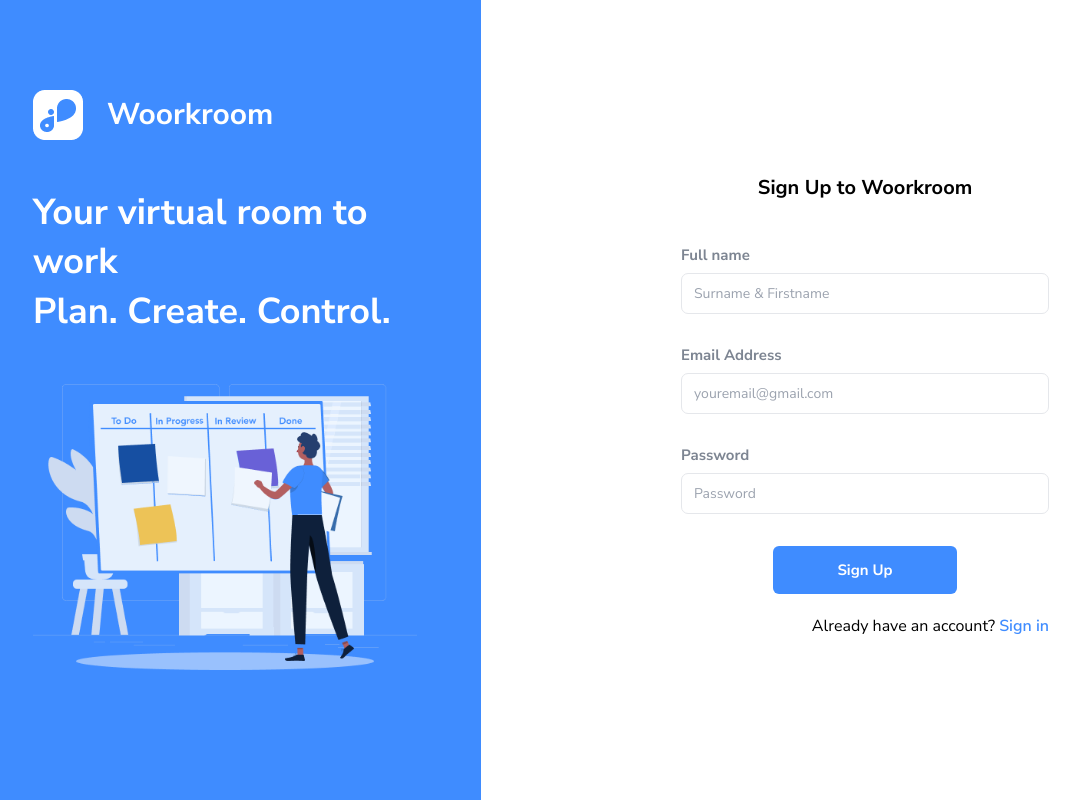
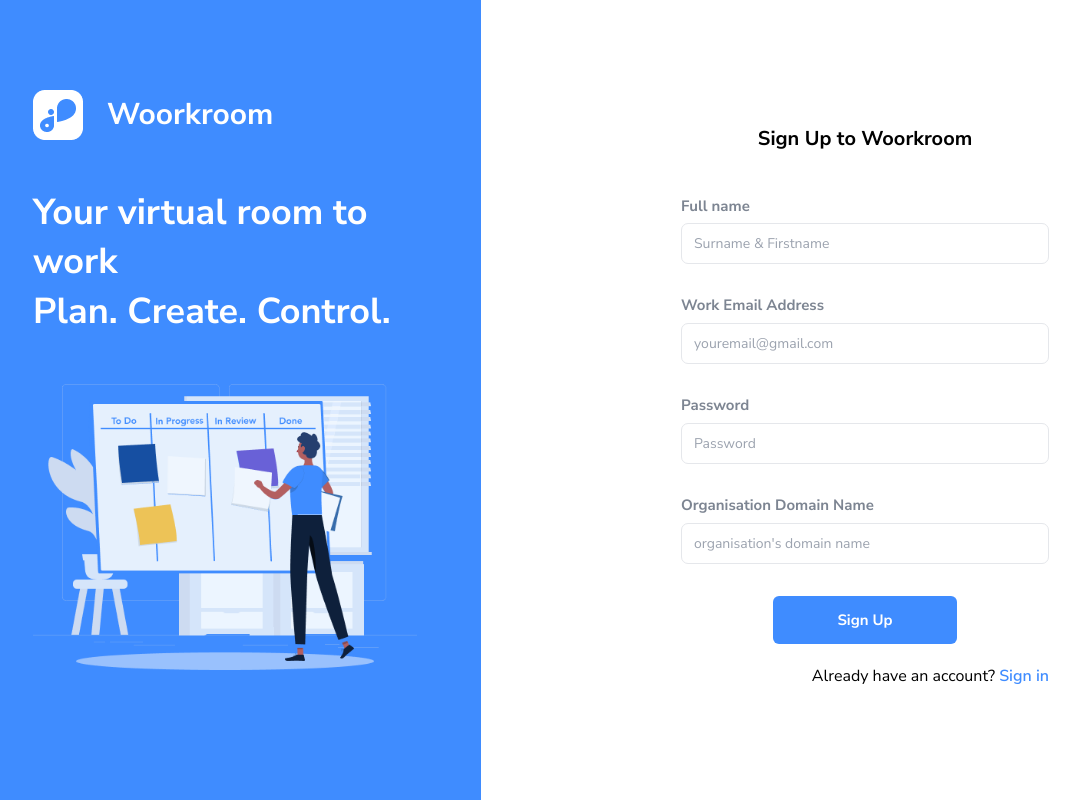
Before and after one commit to princeemeka965/woorkroom, a Next.js app: page /register in a window 1280 px wide. Shown: the whole page, without its empty margins (31-1111 px from the left). Built offline with nearby package versions, Linux system fonts and the light colour scheme.

Commit message:
changes to login and sign up

```diff
--- a/src/app/page.js
+++ b/src/app/page.js
@@ -6,13 +6,15 @@ import { useForm, Controller } from 'react-hook-form';
 import { useState } from "react";
 import Link from "next/link";
 import AuthLayout from "@/components/AuthLayout";
+import { loginAccount } from "@/services/authentication/api";
+import { toast } from "react-toastify";
 
 export default function Home() {
   const { control, handleSubmit } = useForm();
   const [errorEmail, setEmailError] = useState(false);
   const [errorPassword, setPasswordError] = useState(false);
 
-  const onSubmit = (data) => {
+  const onSubmit = async(data) => {
     if (data.email === '') {
       setEmailError(true);
     }
@@ -26,6 +28,19 @@ export default function Home() {
     else {
       setPasswordError(false)
     }
+
+    if (data.password !== '' && data.email !== "") {
+      const result = await loginAccount({password: data.password, email: data.email});
+      toast.success(result.message);
+
+      if (result.status) {
+        console.log(result.lynchpin);
+       /* const payload = { name: data.fullNames, email: data.email, password: data.password, orgDomain: data.domain };
+        dispatch(SET_USER_DATA(payload));
+        router.push('/register/verify-account') */
+      }
+    }
+
   }
 
   return (
--- a/src/app/register/page.js
+++ b/src/app/register/page.js
@@ -6,7 +6,7 @@ import AuthLayout from "@/components/AuthLayout";
 import { useState } from "react";
 import Link from "next/link";
 import Input from "@/components/Input";
-import { validateEmail } from "@/services/api";
+import { validateEmail } from "@/services/authentication/api";
 import { toast } from "react-toastify";
 import { useDispatch } from "react-redux";
 import { SET_USER_DATA } from "@/reducers/usersSlice";
@@ -17,6 +17,7 @@ export default function Register() {
     const [errorNames, setErrorNames] = useState(false);
     const [errorEmail, setEmailError] = useState(false);
     const [errorPassword, setPasswordError] = useState(false);
+    const [errorDomain, setDomainError] = useState(false);
 
     const dispatch = useDispatch();
 
@@ -44,12 +45,19 @@ export default function Register() {
             setPasswordError(false)
         }
 
-        if (data.fullNames !== '' && data.email !== "" && data.password !== "") {
+        if (data.domain === '') {
+            setDomainError(true)
+        }
+        else {
+            setDomainError(false);
+        }
+
+        if (data.fullNames !== '' && data.email !== "" && data.password !== "" && data.domain !== "") {
             const result = await validateEmail({ email: data.email });
             toast.success(result.message);
 
-            if (result.message) {
-                const payload = { name: data.fullNames, email: data.email, password: data.password };
+            if (result.status) {
+                const payload = { name: data.fullNames, email: data.email, password: data.password, orgDomain: data.domain };
                 dispatch(SET_USER_DATA(payload));
                 router.push('/register/verify-account')
             }
@@ -91,7 +99,7 @@ export default function Register() {
                                     variant="w-full"
                                     type="email"
                                     placeholder="youremail@gmail.com"
-                                    label="Email Address"
+                                    label="Work Email Address"
                                     labelClass="text-woorkDGrey font-bold"
                                     errors={errorEmail}
                                 />}
@@ -110,6 +118,22 @@ export default function Register() {
                                     label="Password"
                                     labelClass="text-woorkDGrey font-bold"
                                     errors={errorPassword}
+                                />}
+                            />
+
+                            <Controller
+                                name="domain"
+                                control={control}
+                                defaultValue=""
+                                render={({ field }) => <Input
+                                    {...field}
+                                    name="domain"
+                                    variant="w-full"
+                                    type="text"
+                                    placeholder="organisation's domain name"
+                                    label="Organisation Domain Name"
+                                    labelClass="text-woorkDGrey font-bold"
+                                    errors={errorDomain}
                                 />}
                             />
 
--- a/src/app/register/verify-account/page.js
+++ b/src/app/register/verify-account/page.js
@@ -1,7 +1,7 @@
 "use client";
 
 import AuthLayout from "@/components/AuthLayout";
-import { createAccount, verifyOTP } from "@/services/api";
+import { createAccount, verifyOTP } from "@/services/authentication/api";
 import { Button } from "@material-tailwind/react";
 import { useRouter } from "next/navigation";
 import { useState } from "react";
@@ -18,10 +18,12 @@ export default function VerifyAccount() {
     const handleSubmit = async () => {
         const response = await verifyOTP({ email: userDetails.user.email, token: otp });
 
-        if (response.status === 200) {
+        console.log(response)
+
+        if (response.status) {
             const account_creation = await createAccount(userDetails.user);
 
-            if (account_creation.status === 200) {
+            if (account_creation.status) {
                 toast.success(account_creation.message);
                // router.push('/dashboard')
             }
@@ -30,7 +32,7 @@ export default function VerifyAccount() {
             }
         }
         else {
-            toast.error(response.response.data.message)
+           // toast.error(response.response.data.message)
         }
     };
 
--- a/src/services/api.js
+++ b/src/services/authentication/api.js
@@ -26,3 +26,12 @@ export const createAccount = async (payload) => {
         return error
     }
 };
+
+export const loginAccount = async (payload) => {
+    try {
+        const response = await axios.post(`${process.env.NEXT_PUBLIC_API_URL}/users/login-account`, payload);
+        return response.data;
+    } catch (error) {
+        return error
+    }
+}
```
Also changed, not shown: src/helpers/index.js (added).
